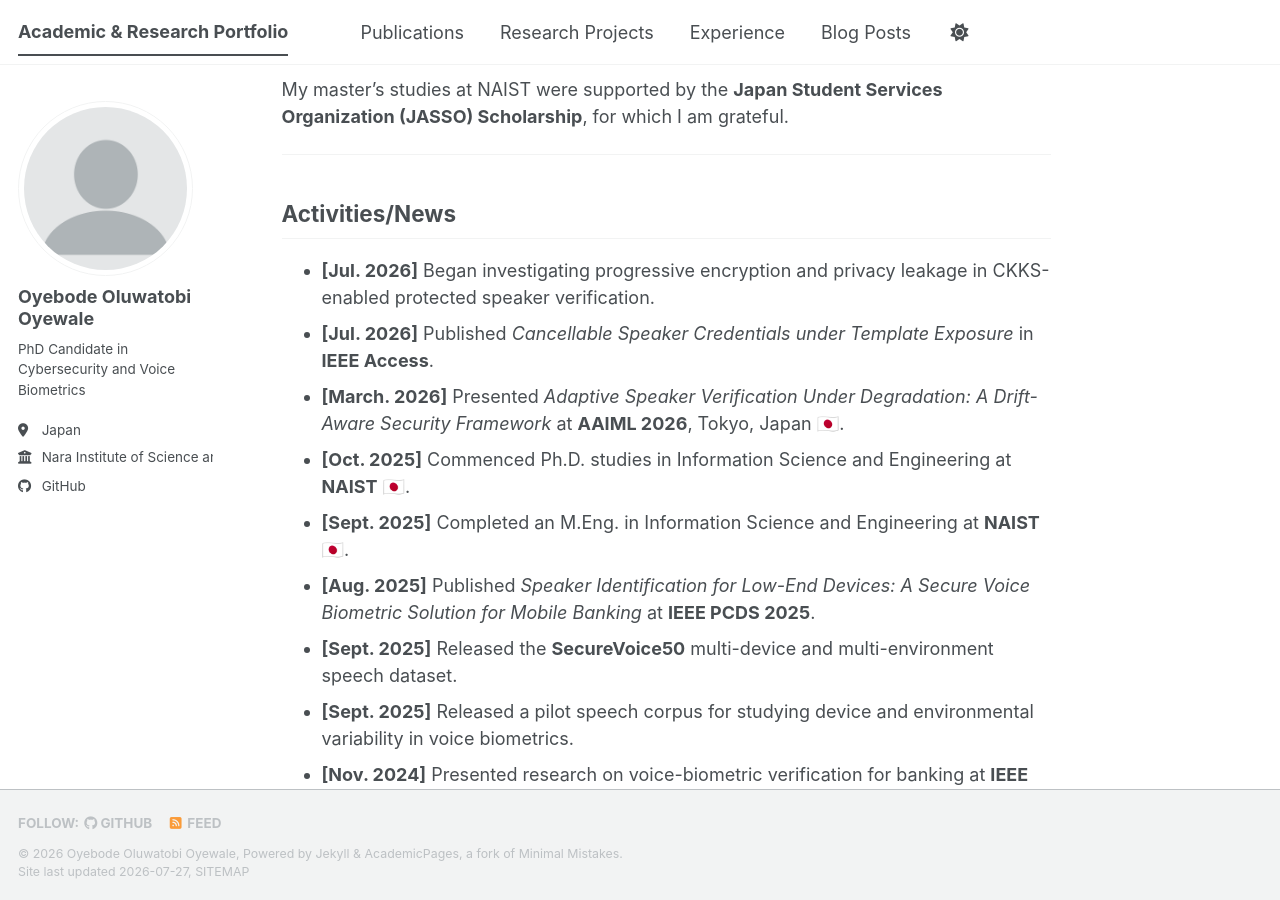
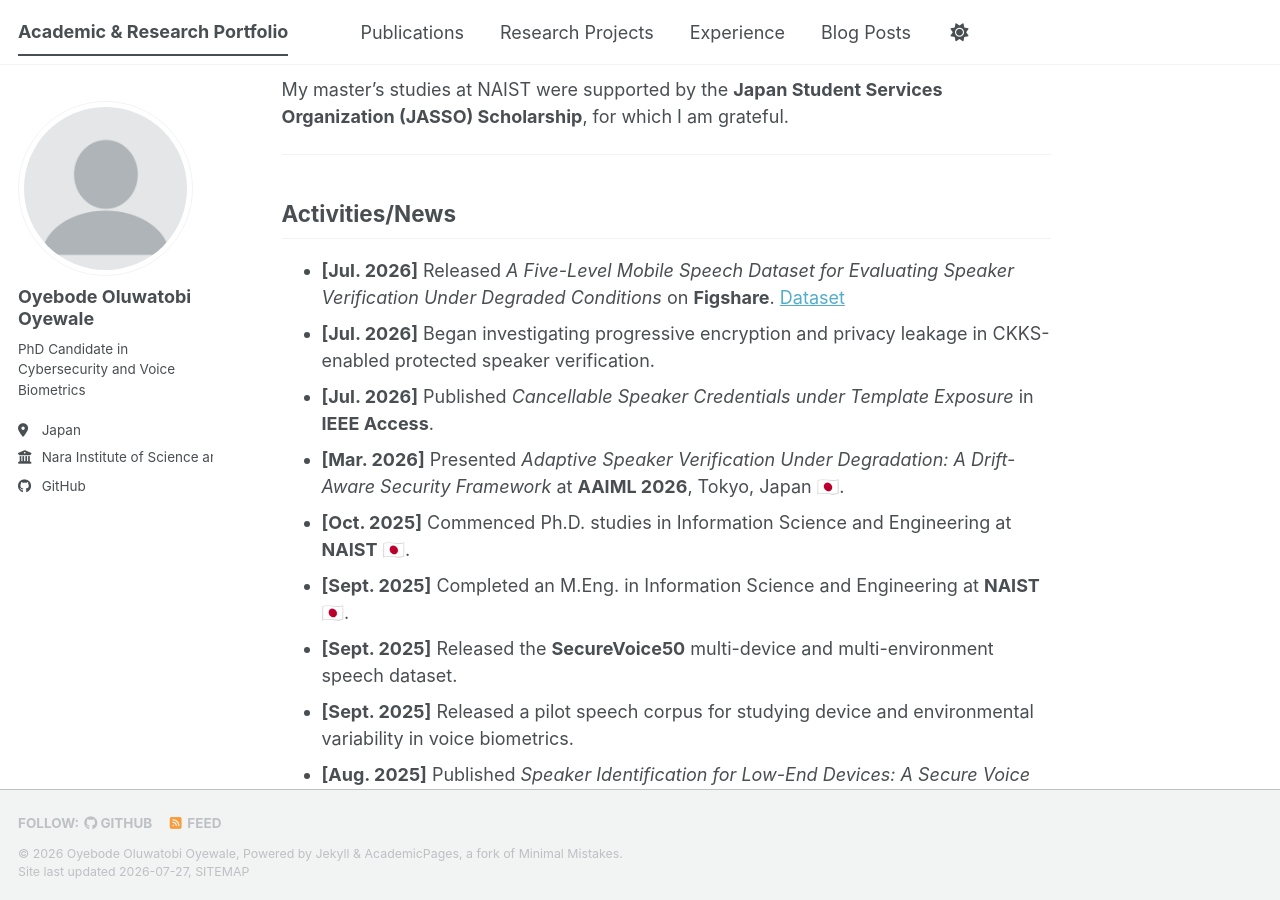
Before and after one commit to oyewaleoyebode/oyebodeoluwatobi-OyebodeOluwatobi.github.io, a Jekyll site: the page built from _pages/about.md, in a window 1280 px wide and 900 px high, scrolled down 1507 px. Built offline with Jekyll 4.4.1, drawn with Linux system fonts in a browser that asks for light colours; a style sheet for code colours, icons or effects is not loaded.

Commit message:
Update about.md

```diff
--- a/_pages/about.md
+++ b/_pages/about.md
@@ -33,17 +33,17 @@ My master’s studies at NAIST were supported by the **Japan Student Services Or
 
 ## Activities/News
 
+- **[Jul. 2026]** Released *A Five-Level Mobile Speech Dataset for Evaluating Speaker Verification Under Degraded Conditions* on **Figshare**. [Dataset](https://doi.org/10.6084/m9.figshare.33094904)
 - **[Jul. 2026]** Began investigating progressive encryption and privacy leakage in CKKS-enabled protected speaker verification.
 - **[Jul. 2026]** Published *Cancellable Speaker Credentials under Template Exposure* in **IEEE Access**.
-- **[March. 2026]** Presented *Adaptive Speaker Verification Under Degradation: A Drift-Aware Security Framework* at **AAIML 2026**, Tokyo, Japan 🇯🇵.
+- **[Mar. 2026]** Presented *Adaptive Speaker Verification Under Degradation: A Drift-Aware Security Framework* at **AAIML 2026**, Tokyo, Japan 🇯🇵.
 - **[Oct. 2025]** Commenced Ph.D. studies in Information Science and Engineering at **NAIST** 🇯🇵.
 - **[Sept. 2025]** Completed an M.Eng. in Information Science and Engineering at **NAIST** 🇯🇵.
-- **[Aug. 2025]** Published *Speaker Identification for Low-End Devices: A Secure Voice Biometric Solution for Mobile Banking* at **IEEE PCDS 2025**.
 - **[Sept. 2025]** Released the **SecureVoice50** multi-device and multi-environment speech dataset.
 - **[Sept. 2025]** Released a pilot speech corpus for studying device and environmental variability in voice biometrics.
+- **[Aug. 2025]** Published *Speaker Identification for Low-End Devices: A Secure Voice Biometric Solution for Mobile Banking* at **IEEE PCDS 2025**.
 - **[Nov. 2024]** Presented research on voice-biometric verification for banking at **IEEE APCC 2024**, Bali, Indonesia 🇮🇩.
 - **[Oct. 2023]** Commenced graduate studies at **NAIST** with support from the **JASSO Scholarship** 🇯🇵.
-
 ---
 
 ## Interests
```
